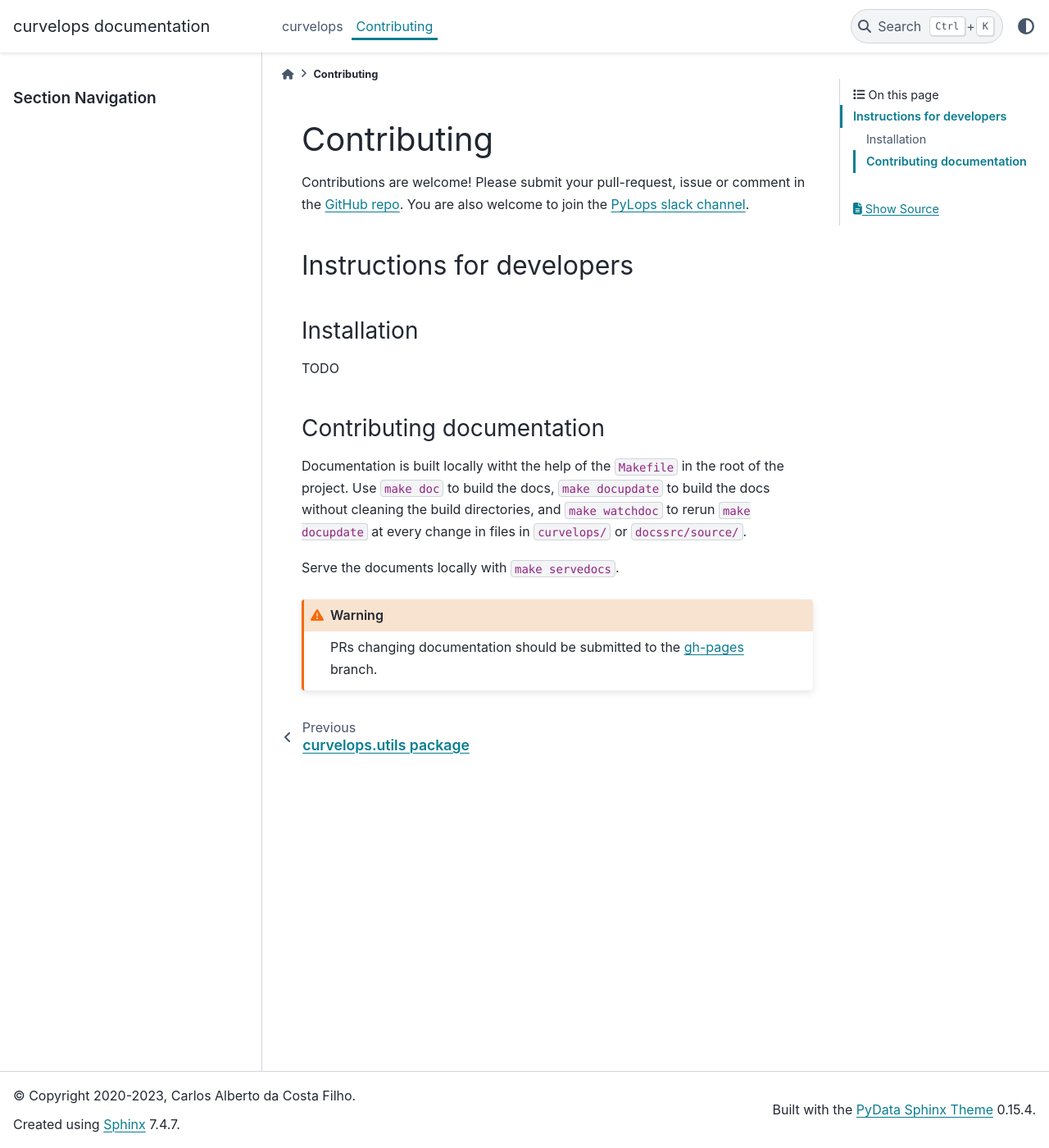
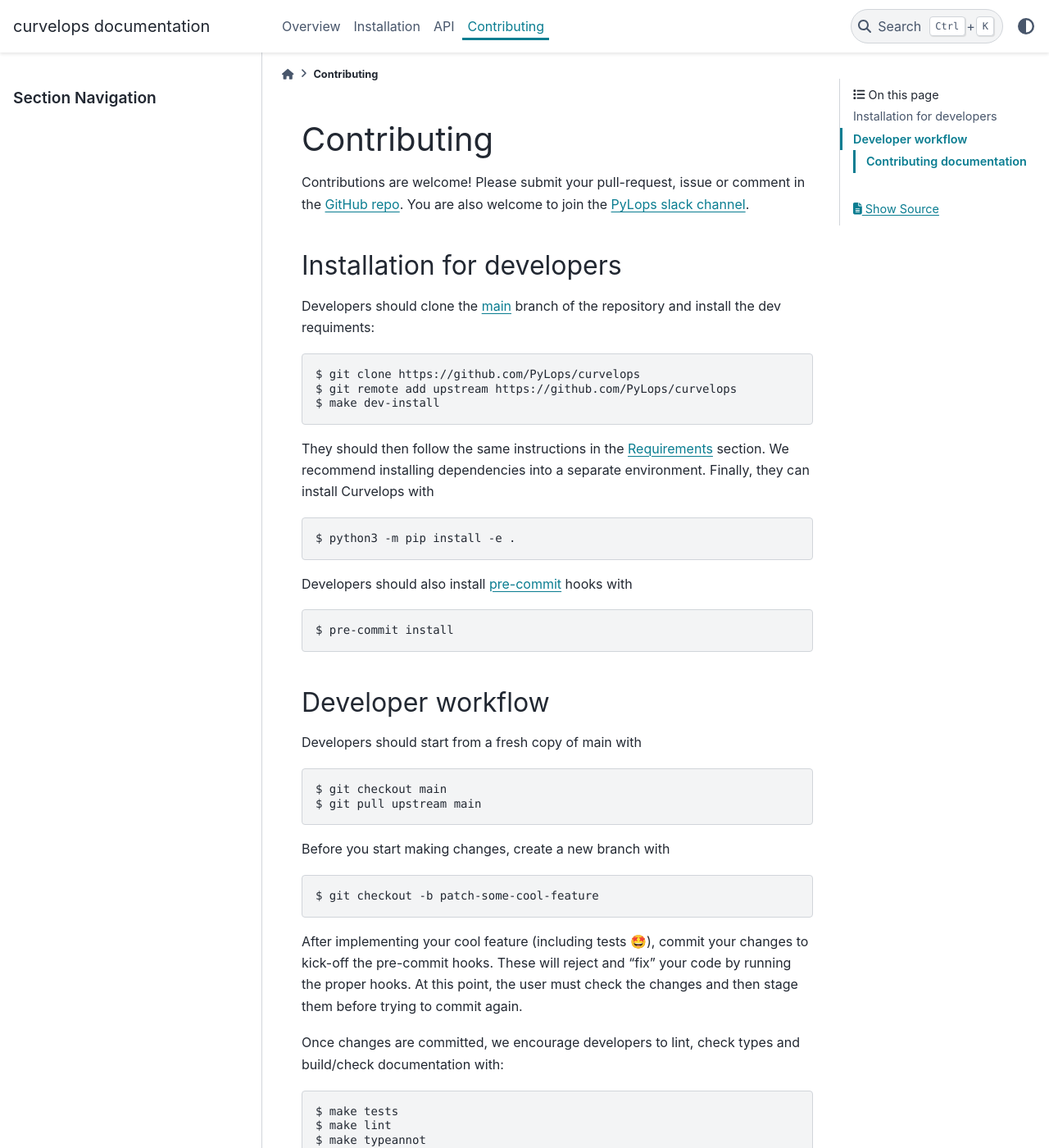
Before and after one commit to PyLops/curvelops, a Sphinx documentation site: the page built from docssrc/source/contributing.rst, in a window 1280 px wide and 1400 px high. Shown: the whole window at 82% size. Built offline with Sphinx 7.4.7 and the PyData theme 0.15.4, drawn with Linux system fonts in a browser that asks for light colours; pages that are not in the unit, such as notebooks, are missing from menus; the version number could not be read and is left out; some of the changed text lies outside the part shown.

Commit message:
feat: improve documentation

```diff
--- a/docssrc/source/contributing.rst
+++ b/docssrc/source/contributing.rst
@@ -3,28 +3,84 @@
 ============
 
 Contributions are welcome! Please submit your pull-request, issue or comment
-in the `GitHub repo <https://github.com/PyLops/pylops>`_.
-You are also welcome to join the `PyLops slack channel <https://pylops.slack.com/>`_.
+in the `GitHub repo <https://github.com/PyLops/pylops>`__. You are also
+welcome to join the `PyLops slack channel <https://pylops.slack.com/>`__.
 
-Instructions for developers
+Installation for developers
 ===========================
 
-Installation
-~~~~~~~~~~~~
-TODO
+Developers should clone the
+`main <https://github.com/PyLops/curvelops/tree/main>`__ branch of the
+repository and install the dev requiments:
 
-Contributing documentation
-~~~~~~~~~~~~~~~~~~~~~~~~~~
+..  code-block:: console
 
-Documentation is built locally witht the help of the ``Makefile`` in the root
-of the project. Use ``make doc`` to build the docs, ``make docupdate`` to
-build the docs without cleaning the build directories, and ``make watchdoc``
-to rerun ``make docupdate`` at every change in files in ``curvelops/`` or
-``docssrc/source/``.
+    $ git clone https://github.com/PyLops/curvelops
+    $ git remote add upstream https://github.com/PyLops/curvelops
+    $ make dev-install
 
-Serve the documents locally with ``make servedocs``.
+They should then follow the same instructions in the :ref:`Requirements`
+section. We recommend installing dependencies into a separate environment.
+Finally, they can install Curvelops with
+
+..  code-block:: console
+
+    $ python3 -m pip install -e .
+
+Developers should also install `pre-commit <https://pre-commit.com/>`__ hooks with
+
+..  code-block:: console
+
+    $ pre-commit install
+
+
+Developer workflow
+==================
+
+Developers should start from a fresh copy of main with
+
+..  code-block:: console
+
+    $ git checkout main
+    $ git pull upstream main
+
+Before you start making changes, create a new branch with
+
+..  code-block:: console
+
+    $ git checkout -b patch-some-cool-feature
+
+After implementing your cool feature (including tests 🤩), commit your changes
+to kick-off the pre-commit hooks. These will reject and "fix" your code by
+running the proper hooks. At this point, the user must check the changes and
+then stage them before trying to commit again.
+
+Once changes are committed, we encourage developers to lint, check types and
+build/check documentation with:
+
+..  code-block:: console
+
+    $ make tests
+    $ make lint
+    $ make typeannot
+    $ make coverage
+    $ make doc
+    $ make servedoc
+
+Once everything is in order, and your code has been pushed to GitHub,
+navigate to https://github.com/PyLops/curvelops and submit your PR!
 
 ..  warning::
 
     PRs changing documentation should be submitted to the
     `gh-pages <https://github.com/PyLops/curvelops/tree/gh-pages>`__ branch.
+
+Contributing documentation
+~~~~~~~~~~~~~~~~~~~~~~~~~~
+
+Documentation is built locally with the help of the ``Makefile`` in the root
+of the project. Use ``make doc`` to build the docs, ``make docupdate`` to
+build the docs without cleaning the build directories, and ``make watchdoc``
+to rerun ``make docupdate`` at every change in files in ``curvelops/`` or
+``docssrc/source/``. Serve the documents locally with ``make servedocs``.
+PRs changing documentation should be submitted to the `gh-pages <https://github.com/PyLops/curvelops/tree/gh-pages>`__ branch.
```
Also changed, not shown: docssrc/source/curvelops.plot.rst (deleted, +0 -7 lines), docssrc/source/curvelops.rst (deleted, +0 -44 lines), docssrc/source/curvelops.typing.rst (deleted, +0 -7 lines), docssrc/source/curvelops.utils.rst (deleted, +0 -7 lines), docssrc/source/index.rst (+26 -12 lines), docssrc/source/installation.rst (added, +69 -0 lines), docssrc/source/modules.rst (+34 -4 lines).
